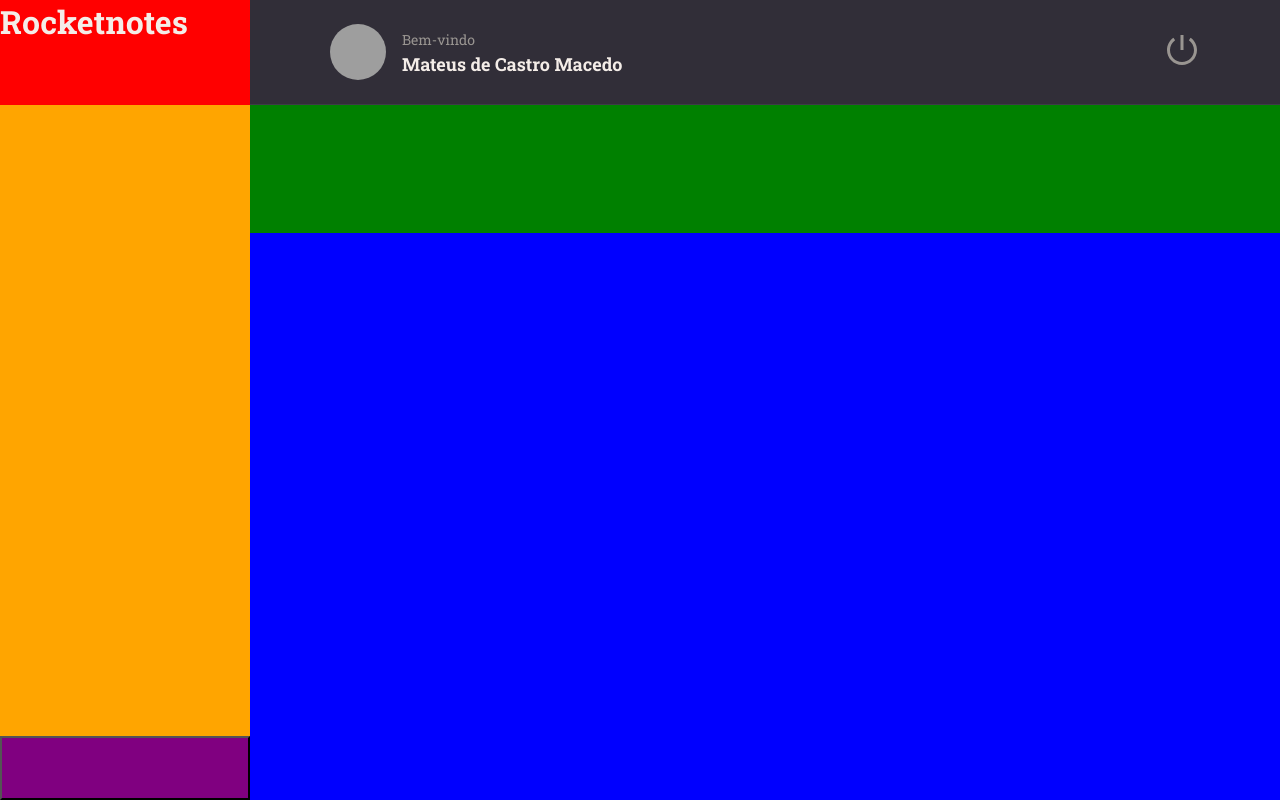
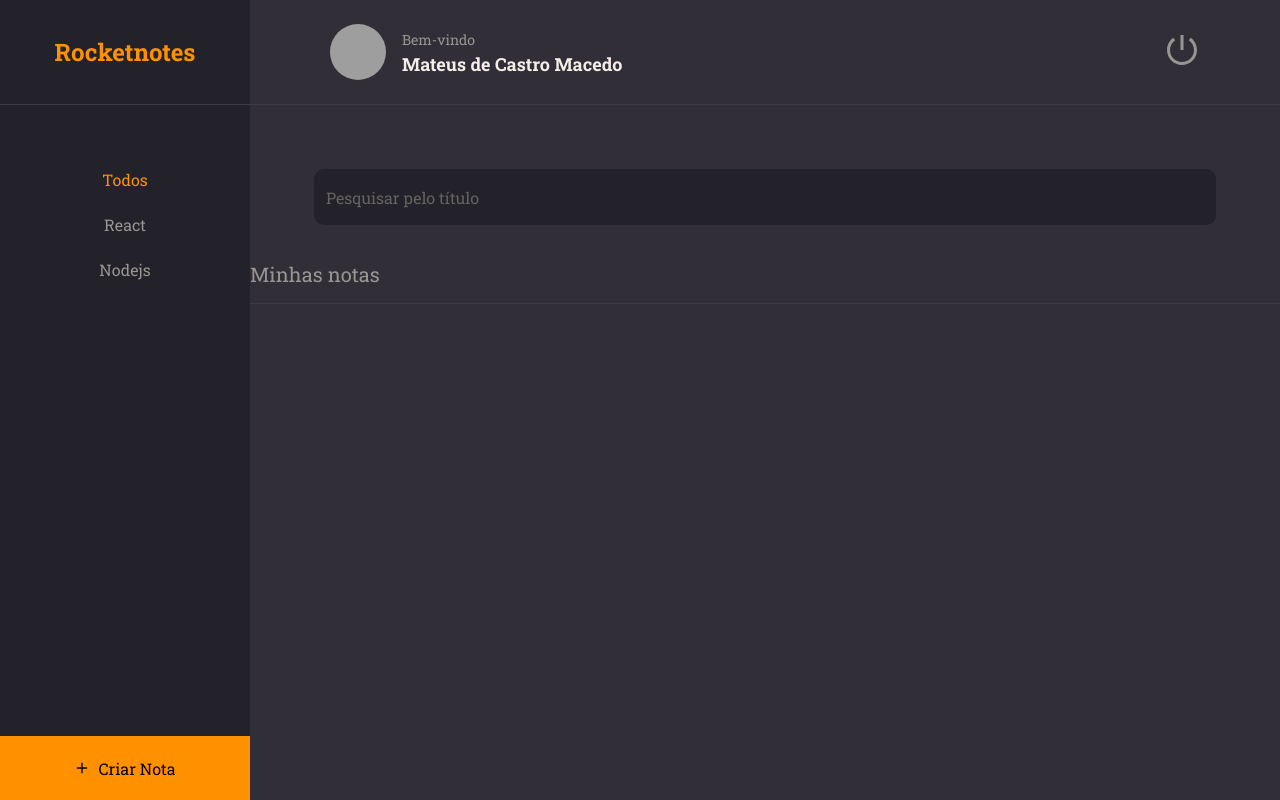
Before and after one commit to macedocmateus/rocketnotes, a React (Vite) app: page / in a window 1280 px wide. Built offline with nearby package versions, Linux system fonts and the light colour scheme; grey boxes are pictures that could not be loaded.

Commit message:
add page home

```diff
--- a/src/components/ButtonText/index.jsx
+++ b/src/components/ButtonText/index.jsx
@@ -1,9 +1,10 @@
 import { Container } from "./styles.js";
 
-export function ButtonText({ title, ...rest }) {
+export function ButtonText({ title, isActive = false, ...rest }) {
     return (
         <Container
             type="button"
+            $isactive={isActive.toString()}
             {...rest}
         >
             {title}
--- a/src/components/ButtonText/styles.js
+++ b/src/components/ButtonText/styles.js
@@ -2,7 +2,8 @@
 
 export const Container = styled.button`
     background: none;
-    color: ${({ theme }) => theme.COLORS.ORANGE};
+    color: ${({ theme, $isactive }) => $isactive === 'true' ? theme.COLORS.ORANGE : theme.COLORS.GRAY_100};
+
     border: none;
     font-size: 16px;
 `
--- /dev/null
+++ b/src/components/Input/index.jsx
@@ -0,0 +1,10 @@
+import { Container } from "./styles.js";
+
+export function Input({ icon: Icon, ...rest }) {
+    return (
+        <Container>
+            {Icon && <Icon size={20} />}
+            <input {...rest} />
+        </Container>
+    )
+}
--- /dev/null
+++ b/src/components/Input/styles.js
@@ -0,0 +1,34 @@
+import styled from "styled-components";
+
+export const Container = styled.div`
+    width: 100%;
+    display: flex;
+    align-items: center;
+
+    background-color: ${({ theme }) => theme.COLORS.BACKGROUND_900};
+    color: ${({ theme }) => theme.COLORS.GRAY_300};
+
+    margin-bottom: 8px;
+    border-radius: 10px;
+
+    > input {
+        height: 56px;
+        width: 100%;
+
+        padding: 12px;
+
+        color: ${({ theme }) => theme.COLORS.WHITE};
+        background-color: transparent;
+        border: none;
+
+        &::placeholder {
+            color: ${({ theme }) => theme.COLORS.GRAY_300};
+        }
+
+
+    }
+
+    > svg {
+            margin-left: 16px;
+        }
+    `;
--- /dev/null
+++ b/src/components/Note/index.jsx
@@ -0,0 +1,16 @@
+import { Container } from './styles.js'
+
+export function Note(data, ...rest) {
+    <Container {...rest}>
+        <h1>{data.title}</h1>
+
+        {
+            data.tags &&
+            <footer>
+                {
+                    data.tags.map(tag => <Tag key={tag.id} title={tag.name} />)
+                }
+            </footer>
+        }
+    </Container>
+}
--- /dev/null
+++ b/src/components/Note/styles.js
@@ -0,0 +1,27 @@
+import styled from "styled-components";
+import { Tag } from "../Tag";
+
+export const Container = styled.button`
+width: 100%;
+background-color: ${({ theme }) => theme.COLORS.BACKGROUND_700};
+
+border: none;
+border-radius: 10px;
+
+padding: 22px;
+margin-bottom: 16px;
+
+> h1 {
+    flex: 1;
+    text-align: left;
+    font-weight: 700;
+    font-size: 24px;
+    color: ${({ theme }) => theme.COLORS.WHITE};
+}
+
+> footer {
+    width: 100%;
+    display: flex;
+    margin-top: 24px;
+}
+`
--- a/src/components/Tag/index.jsx
+++ b/src/components/Tag/index.jsx
@@ -2,7 +2,7 @@
 
 export function Tag({ title }) {
     return (
-        <Container>
+        <Container {...rest}>
             {title}
         </Container>
 
--- a/src/pages/Home/index.jsx
+++ b/src/pages/Home/index.jsx
@@ -1,5 +1,10 @@
+import { FiPlus } from "react-icons/fi";
 import { Container, Brand, Menu, Search, Content, NewNote } from "./styles.js";
 import { Header } from '../../components/Header/index.jsx';
+import { Input } from "../../components/Input/index.jsx";
+import { Note } from "../../components/Note/index.jsx";
+import { Section } from "../../components/Section/index.jsx";
+import { ButtonText } from '../../components/ButtonText/index.jsx';
 export function Home() {
     return (
         <Container>
@@ -10,19 +15,44 @@
             <Header />
 
             <Menu>
-
+                <li>
+                    <ButtonText title={"Todos"} isActive />
+                </li>
+                <li>
+                    <ButtonText title={"React"} />
+                </li>
+                <li>
+                    <ButtonText title={"Nodejs"} />
+                </li>
             </Menu>
 
             <Search>
-
+                <Input placeholder="Pesquisar pelo título" />
             </Search>
 
             <Content>
+                <Section title={"Minhas notas"}>
+                    <Note data={{
+                        title: "React",
+                        tags: [
+                            {
+                                id: "1",
+                                name: "react"
+                            },
 
+                            {
+                                id: "2",
+                                name: "rocketseat"
+                            }
+                        ]
+                    }}
+                    />
+                </Section>
             </Content>
 
             <NewNote>
-
+                <FiPlus />
+                Criar Nota
             </NewNote>
         </Container>
     );
--- a/src/pages/Home/styles.js
+++ b/src/pages/Home/styles.js
@@ -18,21 +18,52 @@
 
 export const Brand = styled.div`
 grid-area: brand;
-background-color: red;
+
+display: flex;
+justify-content: center;
+align-items: center;
+
+border-bottom:  1px solid ${({ theme }) => theme.COLORS.BACKGROUND_700};
+background-color: ${({ theme }) => theme.COLORS.BACKGROUND_900};
+
+> h1 {
+    font-size: 24px;
+    color: ${({ theme }) => theme.COLORS.ORANGE};
+}
 `;
 
 export const Menu = styled.ul`
 grid-area: menu;
-background-color: orange;`;
+background-color: ${({ theme }) => theme.COLORS.BACKGROUND_900};
+
+padding-top: 64px;
+text-align: center;
+
+> li {
+    margin-bottom: 24px;
+}
+`;
 
 export const Search = styled.div`
 grid-area: search;
-background-color: green;`;
+padding: 64px 64px 0;
+`;
 
 export const Content = styled.div`
 grid-area: content;
-background-color: blue;`;
+`;
 
 export const NewNote = styled.button`
 grid-area: newnote;
-background-color: purple;`;
+
+background-color: ${({ theme }) => theme.COLORS.ORANGE};
+border: none;
+
+display: flex;
+justify-content: center;
+align-items: center;
+
+svg {
+    margin-right: 8px;
+}
+`;
```
